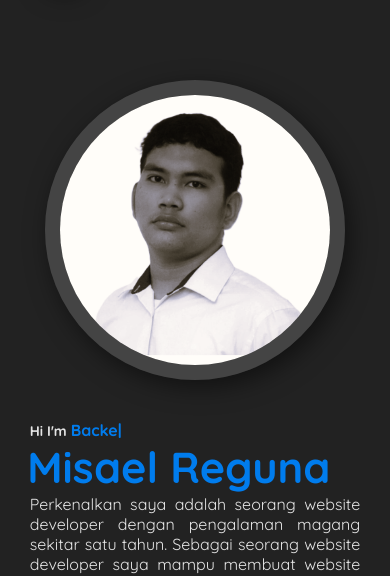
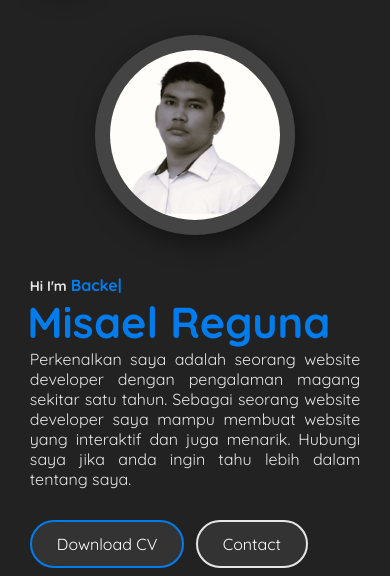
Before and after one commit to misaelreguna/misaelreguna.github.io, a plain HTML site: page index.html in a window 390 px wide. Shown: the part 102-678 px from the top of the page. Drawn offline with nearby package versions, Linux system fonts and the light colour scheme.

Commit message:
merubah tampilan website mobile dan mengubah ukuran hero-pic menjadi lebih kecil

```diff
--- a/style.css
+++ b/style.css
@@ -336,8 +336,29 @@ section{
 }
 
 @media (max-width:395px) {
+    body{
+        overflow-x: hidden;
+    }
     .hero-text h1{
         font-size: 2.7rem;
+    }
+    .container .hero-pic{
+        margin-top: -45px;
+        width: 200px;
+        height: 200px;
+        border-radius: 50%;
+        overflow: hidden;
+        border: 15px solid #444;
+        box-shadow: 5px 7px 25px rgba(0,0,0,0.5);
+    }
+    .hero-pic img{
+        height: 100%;
+        width:100%;
+        transition: 0.5s;
+        cursor: pointer;
+    }
+    .hero-pic img:hover{
+        transform: scale(1.123);
     }
 }
 
@@ -354,8 +375,12 @@ section{
     }
 }
 
-@media (max-width:400px) {
+/* mobile about */
+@media (max-width:500px) {
      .about{
+        overflow-x:hidden ;
+        min-height: 100vh;
+        margin-top: 0px;
         display: flex;
         flex-direction: column;
         align-items: center;
@@ -377,9 +402,12 @@ section{
         transition: none;
         position: relative;
     }
-    .about_image .main{
+    .about_image .main,
+    .about_image .main:hover{
         padding: 0 30px;
         box-shadow: none;
+        transform: none;
+        transition: none;
     }
     .about_image .about_small {
         position: absolute;
```
